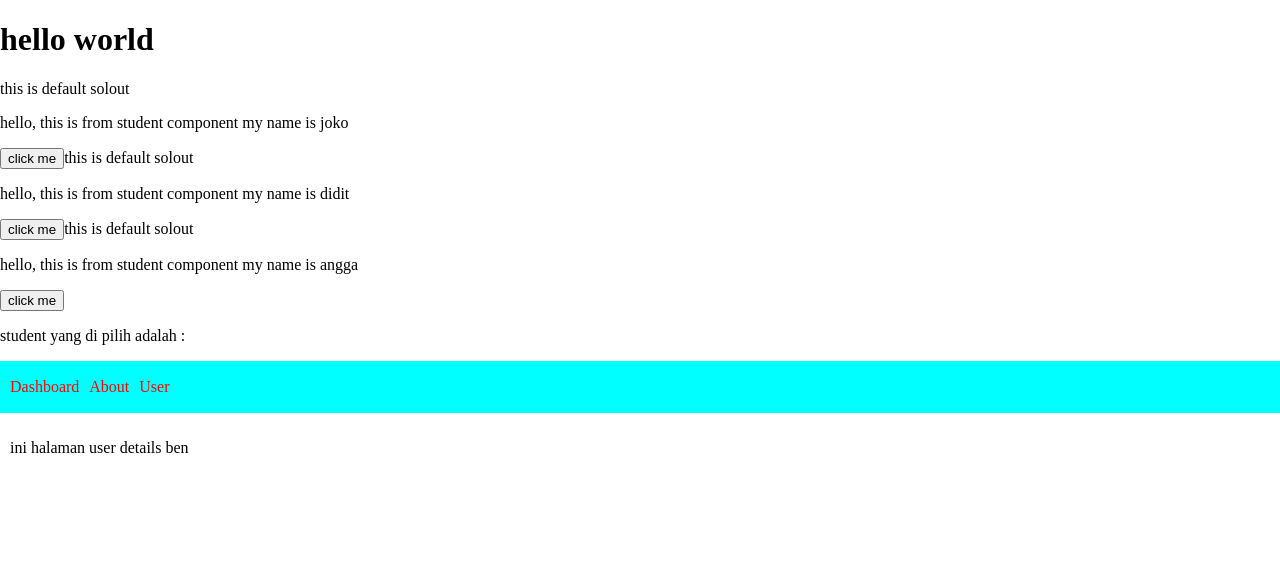
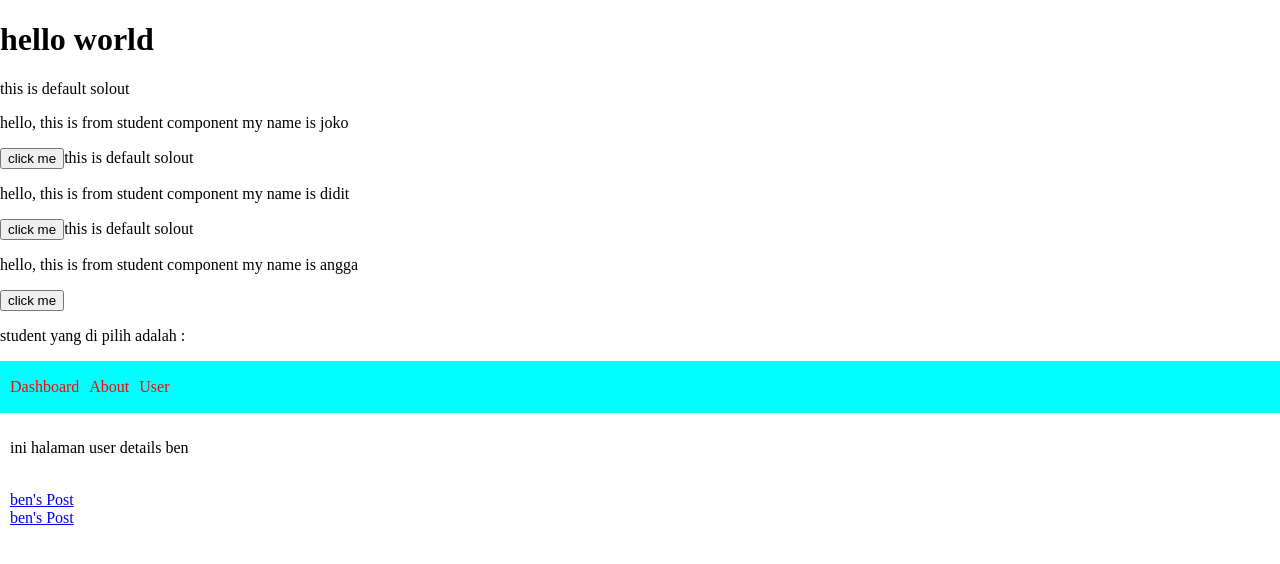
Before and after one commit to Romzyyy/vueSFC, a Vue app: page /#/user/ben in a window 1280 px wide. Shown: the top 564 px of the page. Built offline with nearby package versions, Linux system fonts and the light colour scheme.

Commit message:
study: make a nested route from cara fajar and from documentataion vueJS

```diff
--- a/package.json
+++ b/package.json
@@ -9,6 +9,7 @@
     "preview": "vite preview"
   },
   "dependencies": {
+    "pinia": "^2.1.7",
     "vue": "^3.3.11",
     "vue-router": "4"
   },
--- a/src/views/UserDetail.vue
+++ b/src/views/UserDetail.vue
@@ -1,3 +1,7 @@
 <template>
-    <p>ini halaman user details {{ $route.params.id }} </p>
+    <p>ini halaman user details {{ $route.params.id }}</p>
+    <br />
+    <RouterLink :to="`/user/${ $route.params.id }/posts`">{{  $route.params.id }}'s Post</RouterLink>
+    <br>
+    <RouterLink :to="`/user/${ $route.params.id }/profile`">{{  $route.params.id }}'s Post</RouterLink>
 </template>
--- /dev/null
+++ b/src/views/UserIndex.vue
@@ -0,0 +1,3 @@
+<template>
+    <RouterView/>
+</template>
--- /dev/null
+++ b/src/views/UserPost.vue
@@ -0,0 +1,3 @@
+<template>
+    <p>this us user post</p>
+</template>
--- /dev/null
+++ b/src/views/UserProfile.vue
@@ -0,0 +1,3 @@
+<template>
+    <p>hello this is user profile</p>
+</template>
```
Also changed, not shown: src/router/index.js (+17 -15 lines), 1 other file (tests, documents, lock files or other folders).
